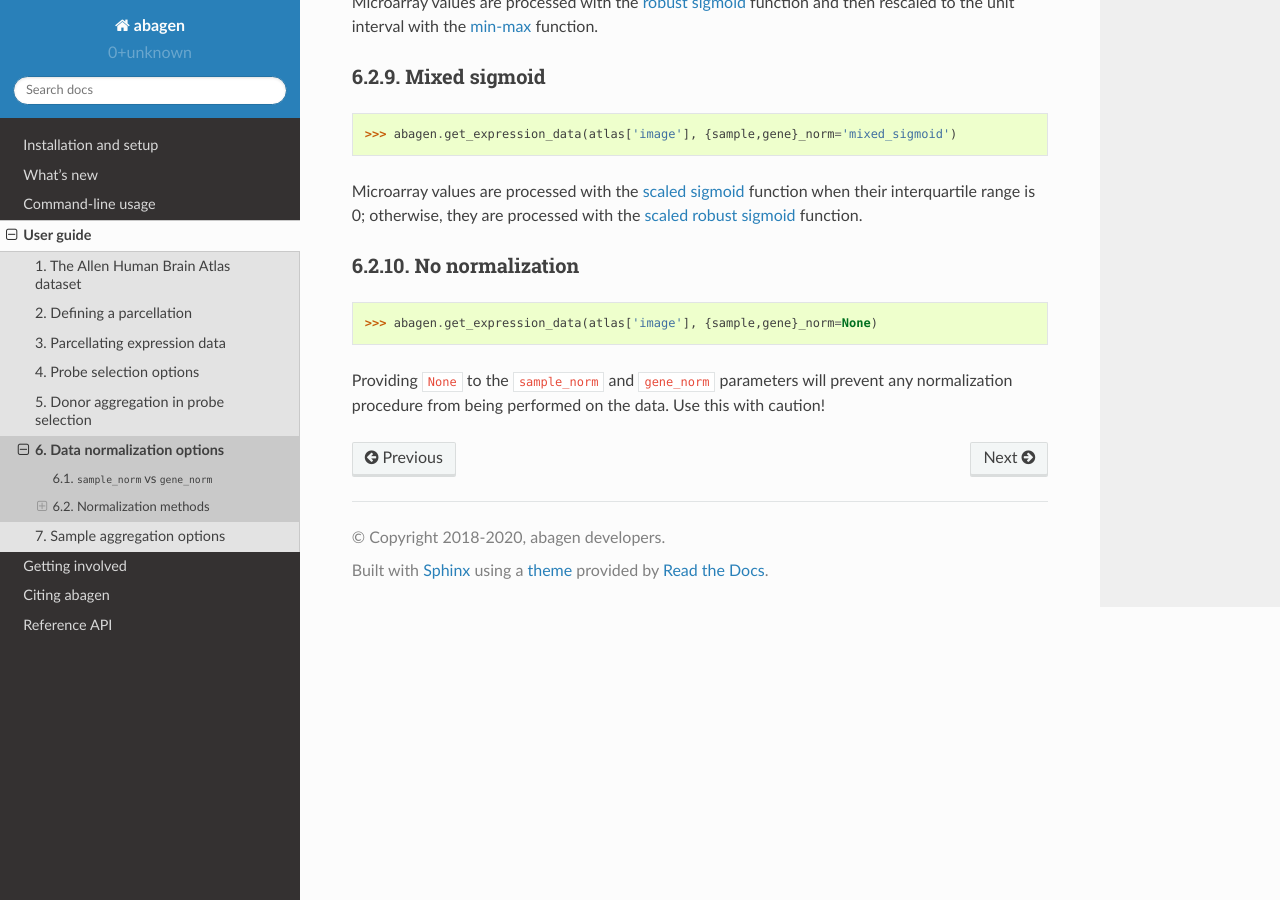
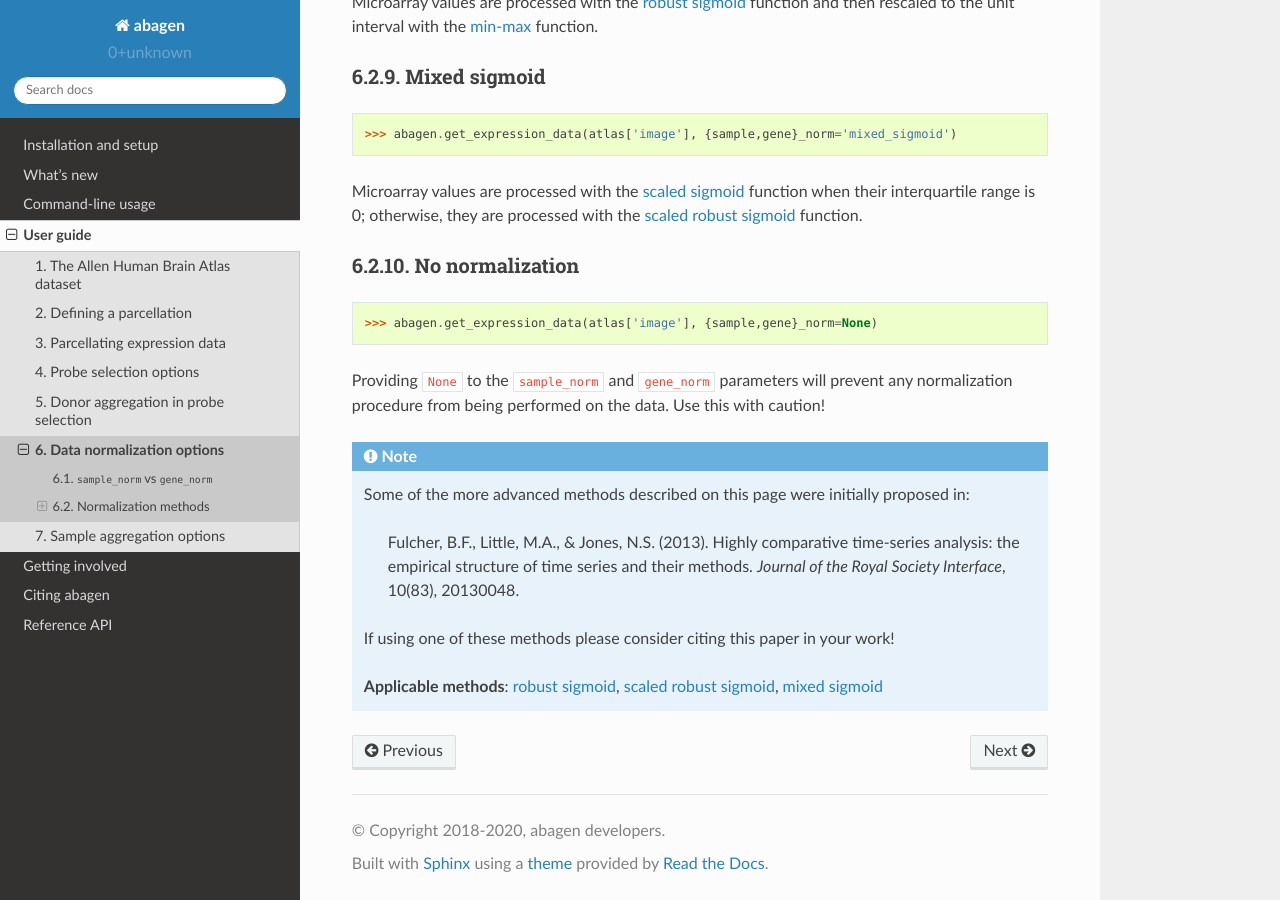
Before and after one commit to rmarkello/abagen, a Sphinx documentation site: the page built from docs/user_guide/normalization.rst, in a window 1280 px wide and 900 px high, scrolled down 3279 px. Built offline with Sphinx 7.4.7 and the Read the Docs theme 2.0.0, drawn with Linux system fonts in a browser that asks for light colours.

Commit message:
[DOC] Adds Fulcher norm ref

```diff
--- a/docs/user_guide/normalization.rst
+++ b/docs/user_guide/normalization.rst
@@ -233,3 +233,18 @@ No normalization
 Providing ``None`` to the ``sample_norm`` and ``gene_norm`` parameters will
 prevent any normalization procedure from being performed on the data. Use this
 with caution!
+
+.. note::
+
+  Some of the more advanced methods described on this page were initially
+  proposed in:
+
+    Fulcher, B.F., Little, M.A., & Jones, N.S. (2013). Highly comparative
+    time-series analysis: the empirical structure of time series and their
+    methods. *Journal of the Royal Society Interface*, 10(83), 20130048.
+
+  If using one of these methods please consider citing this paper in your work!
+
+  **Applicable methods**: :ref:`robust sigmoid <usage_norm_rs>`,
+  :ref:`scaled robust sigmoid <usage_norm_srs>`,
+  :ref:`mixed sigmoid <usage_norm_mixedsig>`
--- a/docs/user_guide/probes.rst
+++ b/docs/user_guide/probes.rst
@@ -27,7 +27,7 @@ We describe all the methods within these families here. Methods can be
 implemented by passing the ``probe_selection`` argument to the
 :func:`abagen.get_expression_data` function. For a selection of references to
 published works that have used these different methods please see the
-documentation of :func:`abagen.probes.collapse_probes`.
+documentation of :func:`abagen.probes_.collapse_probes`.
 
 .. _usage_probes_select:
 
```
